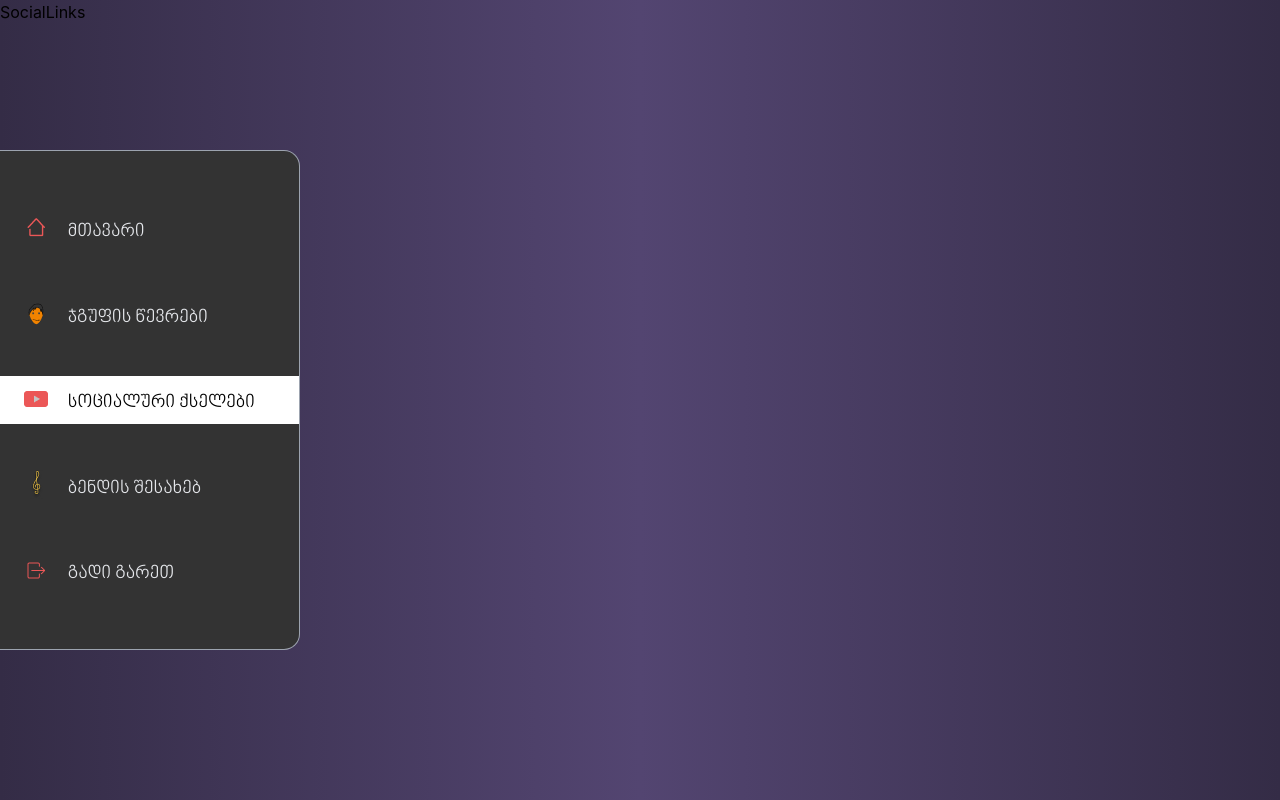
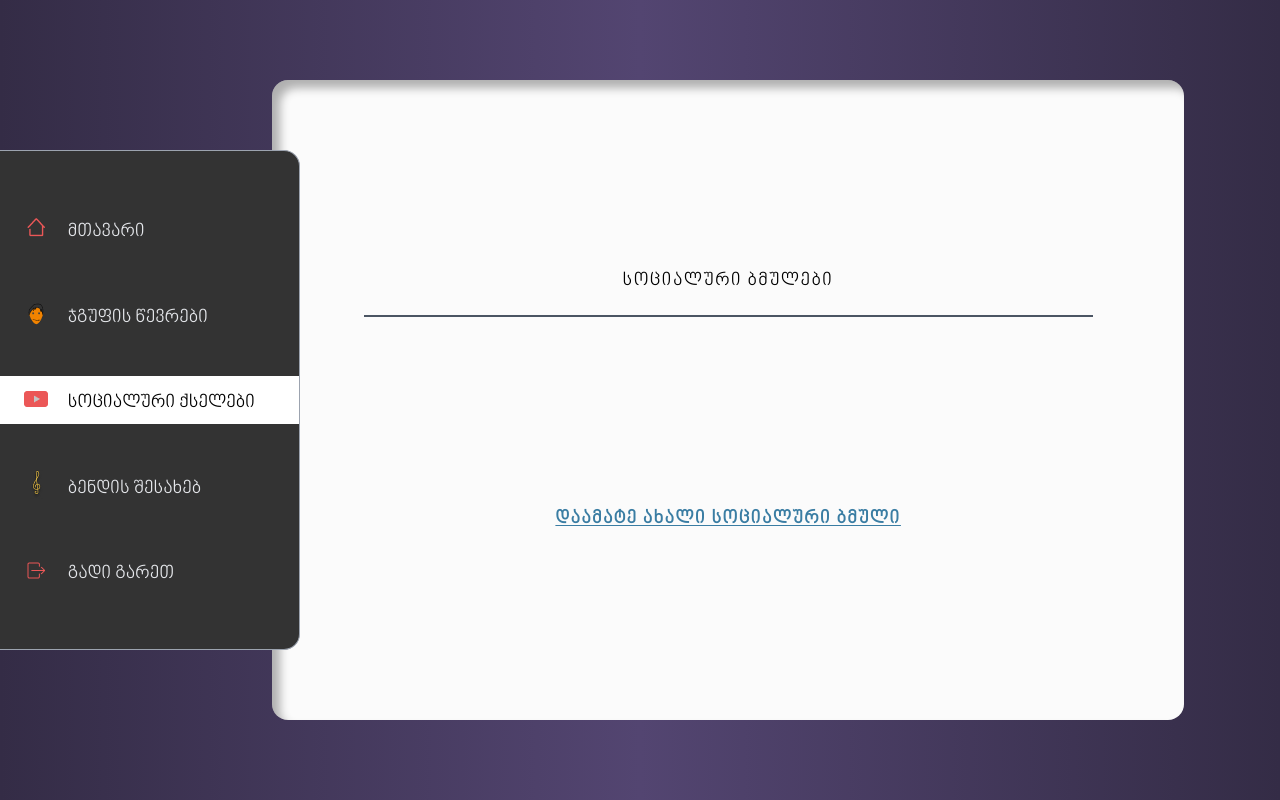
Before and after one commit to ibotchori/folk-soul, a React (Create React App) app: page /social-links in a window 1280 px wide. Built offline with nearby package versions, Linux system fonts and the light colour scheme.

Commit message:
style: add HTML on SocialLink Page

```diff
--- a/src/pages/SocialLinks/SocialLinks.tsx
+++ b/src/pages/SocialLinks/SocialLinks.tsx
@@ -3,7 +3,23 @@ import React from 'react'
 type Props = {}
 
 const SocialLinks = (props: Props) => {
-  return <div>SocialLinks</div>
+  return (
+    <div className='flex justify-center md:justify-end items-center h-screen md:mr-24 w-full '>
+      {/* Content */}
+      <div className='w-[77%]  h-[70vh] md:h-[80vh]  bg-[#FBFBFB] rounded-2xl flex flex-col justify-evenly items-center shadow-[inset_8px_8px_10px_0_rgba(0,0,0,0.3)]'>
+        {/* Title */}
+        <p className='font-[mtavruli] text-lg  tracking-widest  w-[80%] text-center border-b-2 border-gray-600 pb-5 '>
+          სოციალური ბმულები
+        </p>
+        {/* Social Links */}
+
+        {/* Add new member button */}
+        <button className='font-[mtavruli] hover:text-[#55a5d3] text-[#3A7DA3] underline tracking-widest font-bold text-lg'>
+          დაამატე ახალი სოციალური ბმული
+        </button>
+      </div>
+    </div>
+  )
 }
 
 export default SocialLinks
```
